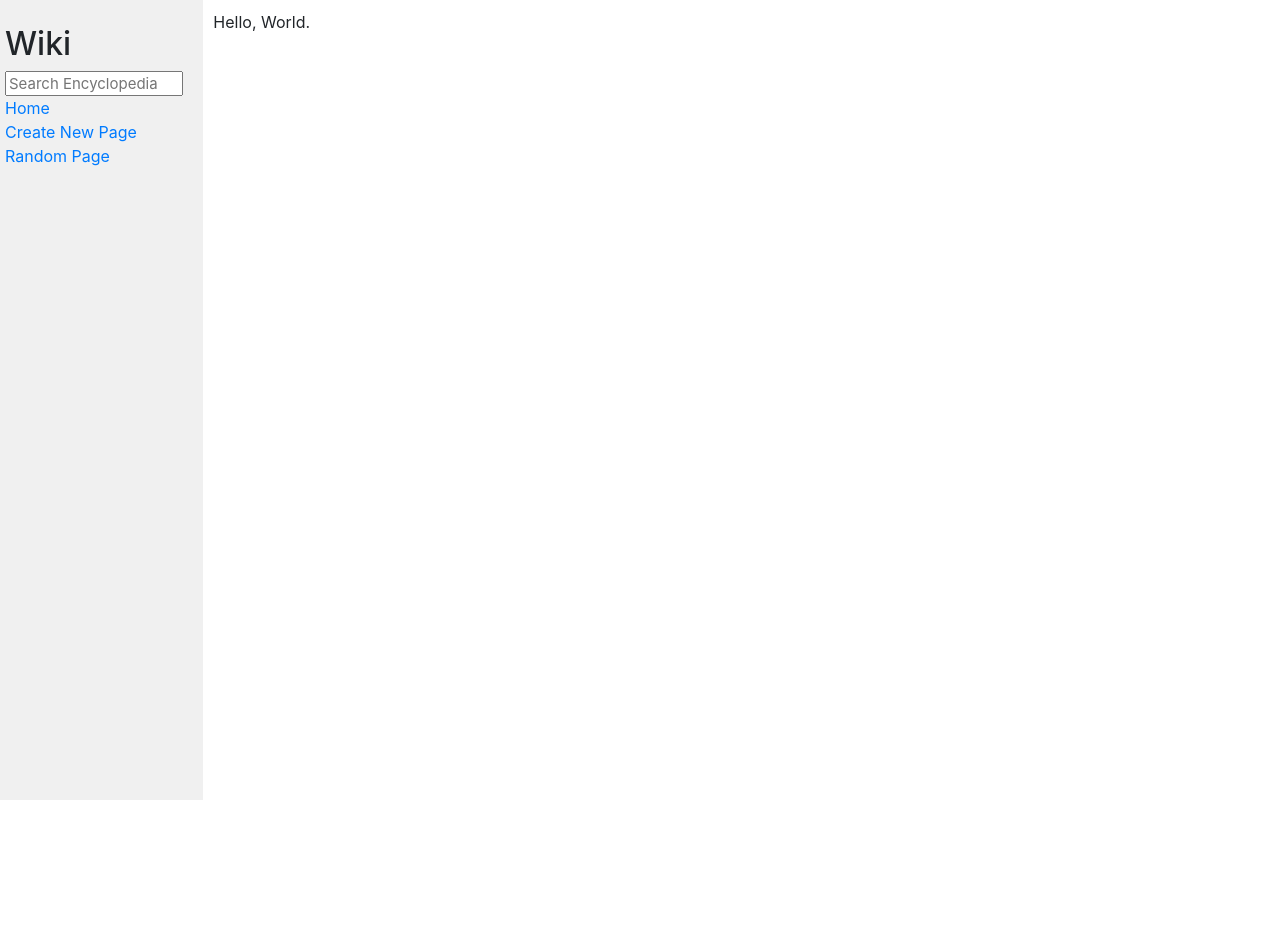
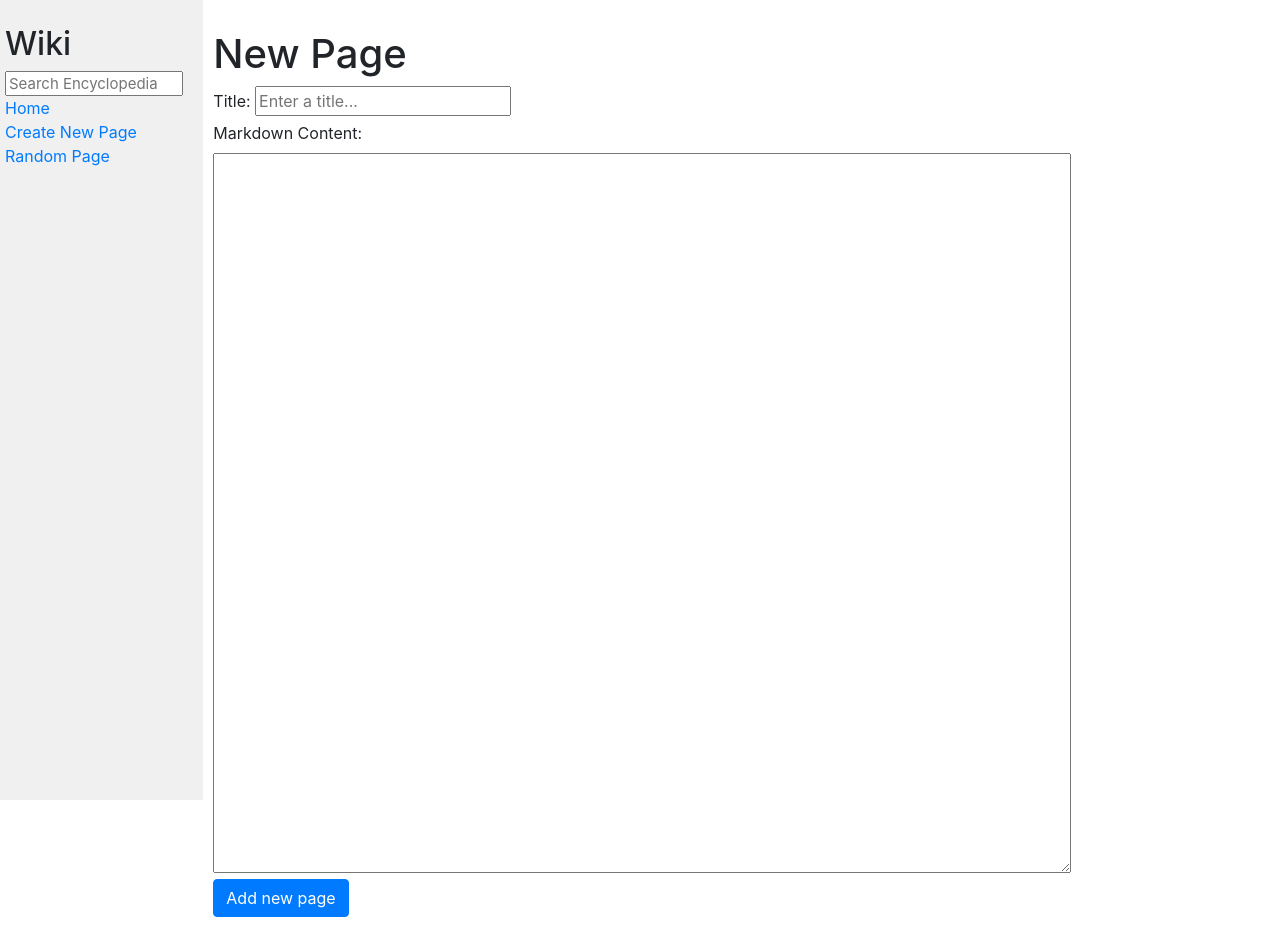
Before and after one commit to pepsp/projects, a Django app: page /create in a window 1280 px wide. Before the commit the page ends 800 px from the top, so only its background shows below. Run offline with Django 3.2, Linux system fonts and the light colour scheme; some libraries are stand-ins or nearby versions.

Commit message:
Add page form created

```diff
--- a/project_1/wiki/encyclopedia/templates/encyclopedia/create.html
+++ b/project_1/wiki/encyclopedia/templates/encyclopedia/create.html
@@ -5,7 +5,19 @@ Create New Page
 {% endblock %}
 
 {% block body %}
+    <h1>New Page</h1>
+    <form action="{% url 'create'%}" method="POST">
+        {% csrf_token %}
+        <label>Title:</label>
+        <input type="text" name="title" placeholder="Enter a title...">
+        <br/>
+        <label for="content">Markdown Content:</label>
+        <br/>
+        <textarea id="content" name="content" rows="2" cols="25">
+        </textarea>
+        <br/>
+        <input type="submit" value="Add new page" class="btn btn-primary">
 
-<p>Hello, World.</p>
 
+    </form>
 {% endblock %}
--- a/project_1/wiki/encyclopedia/views.py
+++ b/project_1/wiki/encyclopedia/views.py
@@ -43,6 +43,9 @@ def search(request):
 
 
 def create(request):
+    if request.method == "POST":
+        title = request.POST["title"]
+        content = request.POST["content"]
     return render(request, "encyclopedia/create.html")
 
 def random_entry(request):
```
